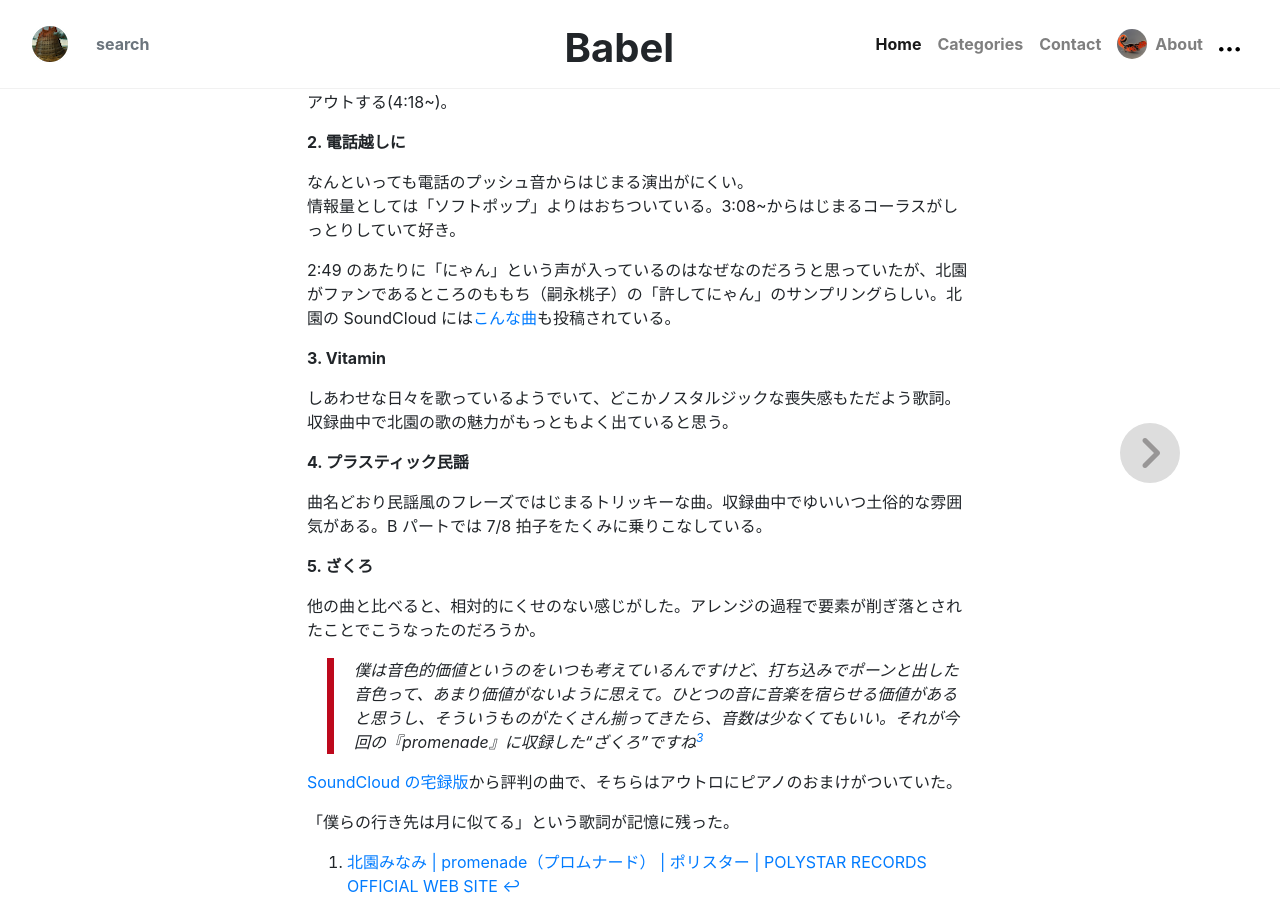
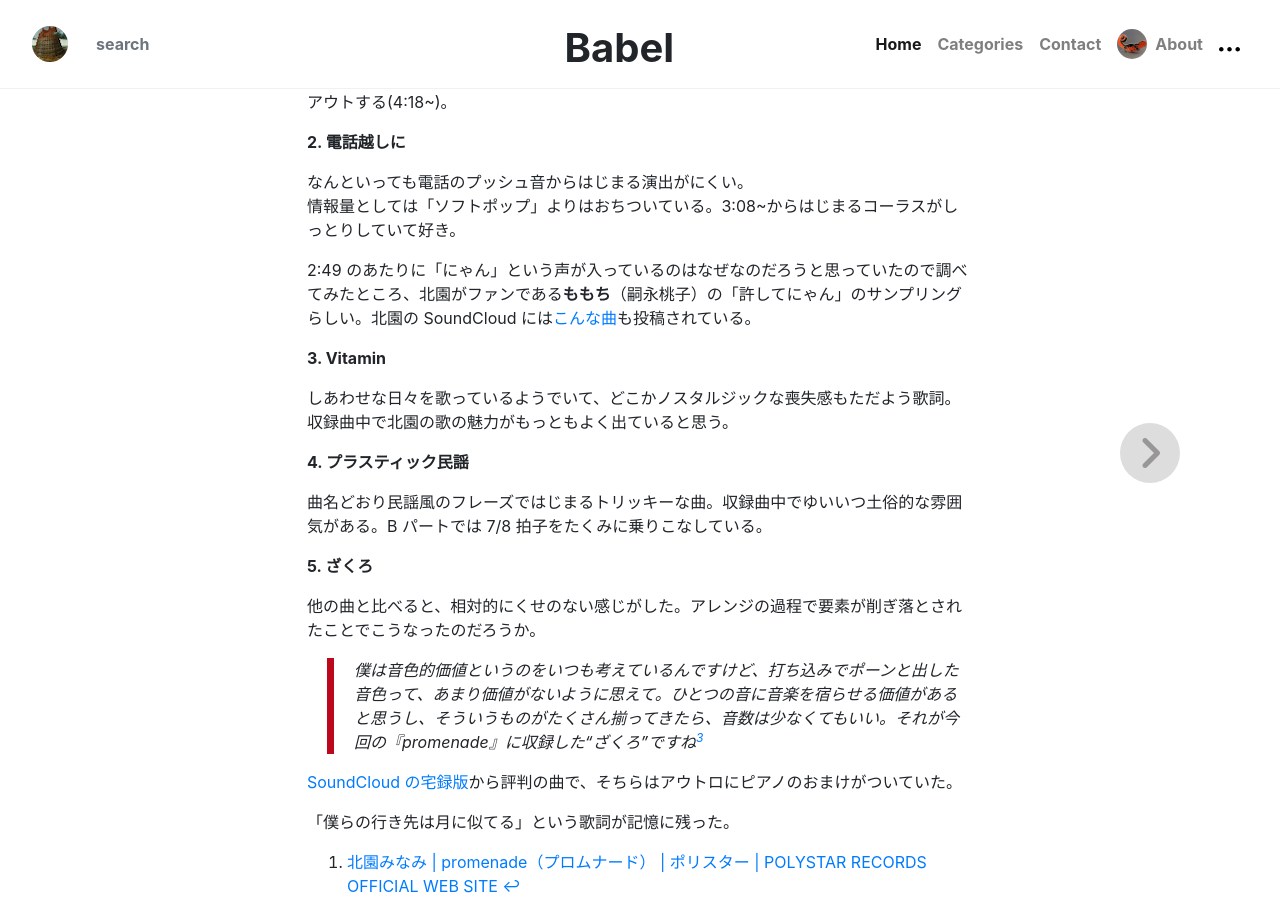
Before and after one commit to tenax66/tenax66.github.io, a Jekyll site: the page built from _posts/2024-02-24-promenade.md, in a window 1280 px wide and 900 px high, scrolled down 1682 px. Built offline with Jekyll 4.4.1, drawn with Linux system fonts in a browser that asks for light colours; nearby versions of some CDN libraries; library files that are not in the unit come from our copies; comment, search, counter and statistics services are not loaded; some of the changed text lies outside the part shown.

Commit message:
refine sentences

```diff
--- a/_posts/2024-02-24-promenade.md
+++ b/_posts/2024-02-24-promenade.md
@@ -29,7 +29,7 @@ permalink: /babel/:title
 なんといっても電話のプッシュ音からはじまる演出がにくい。
 情報量としては「ソフトポップ」よりはおちついている。3:08~からはじまるコーラスがしっとりしていて好き。
 
-2:49 のあたりに「にゃん」という声が入っているのはなぜなのだろうと思っていたが、北園がファンであるところのももち（嗣永桃子）の「許してにゃん」のサンプリングらしい。北園の SoundCloud には[こんな曲](https://soundcloud.com/organalog/aor-remix?utm_source=clipboard&utm_medium=text&utm_campaign=social_sharing)も投稿されている。
+2:49 のあたりに「にゃん」という声が入っているのはなぜなのだろうと思っていたので調べてみたところ、北園がファンである**ももち**（嗣永桃子）の「許してにゃん」のサンプリングらしい。北園の SoundCloud には[こんな曲](https://soundcloud.com/organalog/aor-remix?utm_source=clipboard&utm_medium=text&utm_campaign=social_sharing)も投稿されている。
 
 **3\. Vitamin**
 
```
Also changed, not shown: other parts of _posts/2024-02-24-promenade.md (+1 -1 lines), _posts/2024-02-11-ancient-aztec-empire.md (+1 -1 lines), _posts/2024-02-12-there's-a-riot-goin'-on.md (+1 -1 lines).
